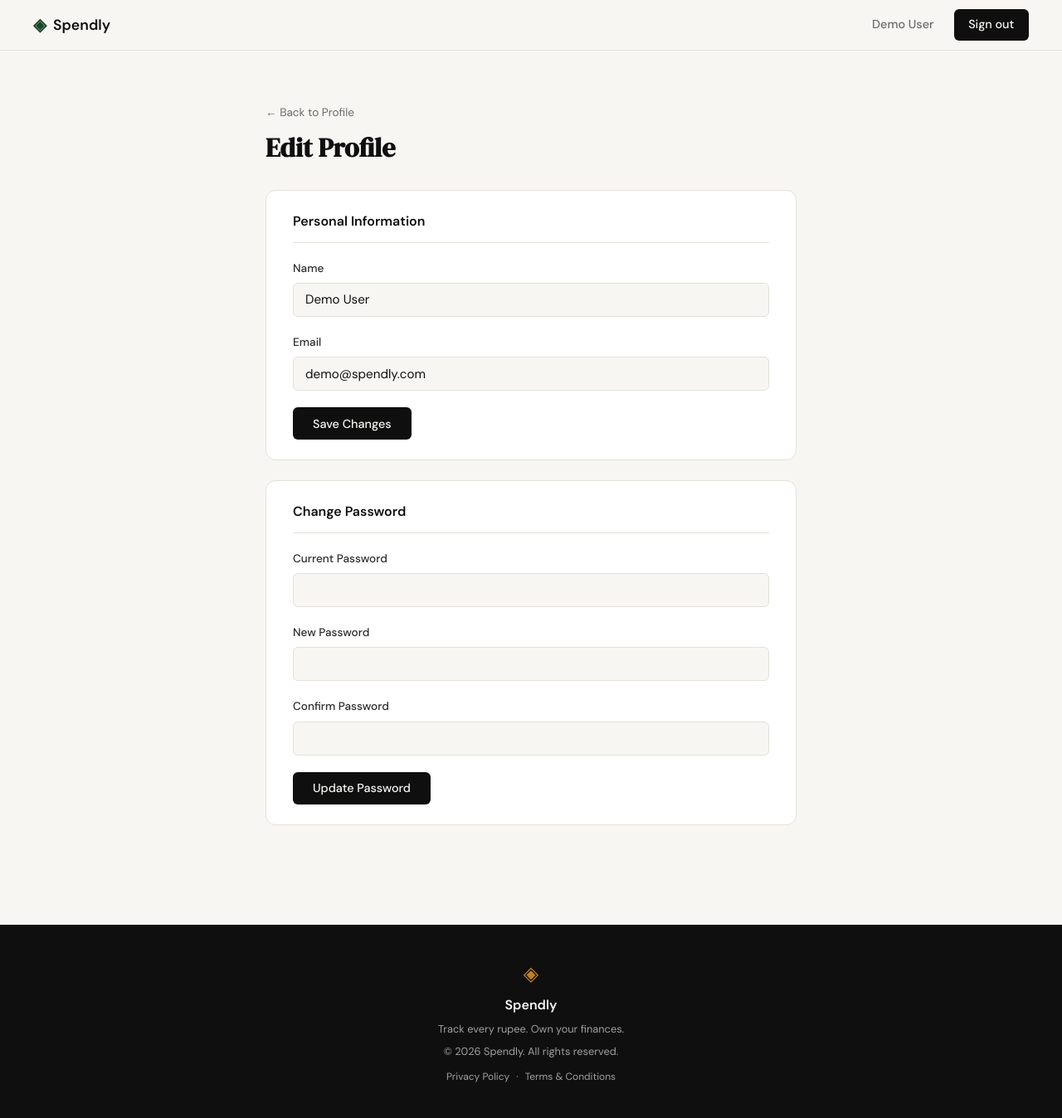
After one commit to anilrise11/spendly, a Flask app: page /profile/edit in a window 1280 px wide. The commit adds this page. Shown: the whole page at 83% size. Run offline with Flask 3, Linux system fonts and the light colour scheme; a user stored in the database is signed in; data comes from the database, SQL or seed files in the repository.

Commit message:
backend routes for profile page edit and password change
Co-Authored-By: Claude Sonnet 4.6 <noreply@anthropic.com>

```diff
--- a/app.py
+++ b/app.py
@@ -171,6 +171,87 @@ def profile():
     )
 
 
+@app.route("/profile/edit")
+def edit_profile():
+    if not session.get('user_id'):
+        return redirect(url_for('login'))
+    conn = get_db()
+    try:
+        user = conn.execute(
+            "SELECT id, name, email FROM users WHERE id = ?",
+            (session['user_id'],)
+        ).fetchone()
+    finally:
+        conn.close()
+    return render_template("profile_edit.html", user=user)
+
+
+@app.route("/profile/edit", methods=["POST"])
+def update_profile():
+    if not session.get('user_id'):
+        return redirect(url_for('login'))
+    name  = request.form.get("name", "").strip()
+    email = request.form.get("email", "").strip()
+    if not name:
+        return render_template("profile_edit.html", user={"name": name, "email": email},
+                               profile_error="Name is required.")
+    if not email:
+        return render_template("profile_edit.html", user={"name": name, "email": email},
+                               profile_error="Email is required.")
+    conn = get_db()
+    try:
+        conn.execute(
+            "UPDATE users SET name = ?, email = ? WHERE id = ?",
+            (name, email, session['user_id'])
+        )
+        conn.commit()
+    except sqlite3.IntegrityError:
+        return render_template("profile_edit.html", user={"name": name, "email": email},
+                               profile_error="That email is already in use.")
+    finally:
+        conn.close()
+    session['user_name'] = name
+    flash("Profile updated.", "success")
+    return redirect(url_for('profile'))
+
+
+@app.route("/profile/password", methods=["POST"])
+def update_password():
+    if not session.get('user_id'):
+        return redirect(url_for('login'))
+    conn = get_db()
+    try:
+        user = conn.execute(
+            "SELECT name, email, password_hash FROM users WHERE id = ?",
+            (session['user_id'],)
+        ).fetchone()
+    finally:
+        conn.close()
+    current = request.form.get("current_password", "")
+    new_pw  = request.form.get("new_password", "")
+    confirm = request.form.get("confirm_password", "")
+    if not check_password_hash(user["password_hash"], current):
+        return render_template("profile_edit.html", user=user,
+                               password_error="Current password is incorrect.")
+    if len(new_pw) < 8:
+        return render_template("profile_edit.html", user=user,
+                               password_error="New password must be at least 8 characters.")
+    if new_pw != confirm:
+        return render_template("profile_edit.html", user=user,
+                               password_error="Passwords do not match.")
+    conn = get_db()
+    try:
+        conn.execute(
+            "UPDATE users SET password_hash = ? WHERE id = ?",
+            (generate_password_hash(new_pw), session['user_id'])
+        )
+        conn.commit()
+    finally:
+        conn.close()
+    flash("Password updated.", "success")
+    return redirect(url_for('profile'))
+
+
 @app.route("/expenses/add")
 def add_expense():
     return "Add expense — coming in Step 7"
--- a/static/css/style.css
+++ b/static/css/style.css
@@ -863,6 +863,83 @@ a { color: inherit; text-decoration: none; }
 .empty-state a:hover { text-decoration: underline; }
 
 /* ------------------------------------------------------------------ */
+/* Profile header action                                               */
+/* ------------------------------------------------------------------ */
+
+.profile-header-action {
+    display: flex;
+    align-items: center;
+    gap: 0.75rem;
+}
+
+/* ------------------------------------------------------------------ */
+/* Edit profile page                                                   */
+/* ------------------------------------------------------------------ */
+
+.edit-page {
+    padding: 4rem 2rem 6rem;
+}
+
+.edit-inner {
+    max-width: 640px;
+    margin: 0 auto;
+}
+
+.edit-header {
+    margin-bottom: 2rem;
+}
+
+.edit-back {
+    display: block;
+    font-size: 0.85rem;
+    color: var(--ink-muted);
+    text-decoration: none;
+    margin-bottom: 0.75rem;
+}
+
+.edit-back:hover {
+    color: var(--ink);
+}
+
+.edit-title {
+    font-family: var(--font-display);
+    font-size: 2rem;
+    color: var(--ink);
+    line-height: 1.2;
+}
+
+.edit-section {
+    background: var(--paper-card);
+    border: 1px solid var(--border);
+    border-radius: var(--radius-md);
+    padding: 1.5rem 2rem;
+    margin-bottom: 1.5rem;
+}
+
+.edit-section-title {
+    font-size: 1rem;
+    font-weight: 600;
+    color: var(--ink);
+    margin-bottom: 1.25rem;
+    padding-bottom: 0.75rem;
+    border-bottom: 1px solid var(--border);
+}
+
+.form-error {
+    font-size: 0.85rem;
+    color: var(--danger);
+    margin-top: 0.35rem;
+    margin-bottom: 1rem;
+}
+
+.form-success {
+    font-size: 0.85rem;
+    color: var(--accent);
+    margin-top: 0.35rem;
+    margin-bottom: 1rem;
+}
+
+/* ------------------------------------------------------------------ */
 /* Responsive                                                          */
 /* ------------------------------------------------------------------ */
 
--- a/templates/base.html
+++ b/templates/base.html
@@ -32,6 +32,11 @@
     </nav>
 
     <main class="main-content">
+        {% with messages = get_flashed_messages(with_categories=true) %}
+          {% for category, message in messages %}
+            <div class="flash-{{ category }}">{{ message }}</div>
+          {% endfor %}
+        {% endwith %}
         {% block content %}{% endblock %}
     </main>
 
--- a/templates/profile.html
+++ b/templates/profile.html
@@ -14,6 +14,7 @@
                 <p class="profile-subtitle">Member since {{ user.created_at[:10] }}</p>
             </div>
             <div class="profile-header-action">
+                <a href="{{ url_for('edit_profile') }}" class="btn-ghost">Edit Profile</a>
                 <a href="{{ url_for('add_expense') }}" class="btn-primary">
                     <i data-lucide="plus"></i> Add Expense
                 </a>
--- /dev/null
+++ b/templates/profile_edit.html
@@ -0,0 +1,65 @@
+{% extends "base.html" %}
+
+{% block title %}Edit Profile — Spendly{% endblock %}
+
+{% block content %}
+
+<div class="edit-page">
+    <div class="edit-inner">
+
+        <div class="edit-header">
+            <a href="{{ url_for('profile') }}" class="edit-back">← Back to Profile</a>
+            <h1 class="edit-title">Edit Profile</h1>
+        </div>
+
+        <!-- Profile info section -->
+        <div class="edit-section">
+            <h2 class="edit-section-title">Personal Information</h2>
+            <form method="POST" action="{{ url_for('update_profile') }}">
+                <div class="form-group">
+                    <label class="form-label" for="name">Name</label>
+                    <input class="form-input" type="text" id="name" name="name"
+                           value="{{ user.name }}" required>
+                </div>
+                <div class="form-group">
+                    <label class="form-label" for="email">Email</label>
+                    <input class="form-input" type="email" id="email" name="email"
+                           value="{{ user.email }}" required>
+                </div>
+                {% if profile_error %}
+                    <p class="form-error">{{ profile_error }}</p>
+                {% endif %}
+                <button type="submit" class="btn-primary">Save Changes</button>
+            </form>
+        </div>
+
+        <!-- Password section -->
+        <div class="edit-section">
+            <h2 class="edit-section-title">Change Password</h2>
+            <form method="POST" action="{{ url_for('update_password') }}">
+                <div class="form-group">
+                    <label class="form-label" for="current_password">Current Password</label>
+                    <input class="form-input" type="password" id="current_password"
+                           name="current_password" required>
+                </div>
+                <div class="form-group">
+                    <label class="form-label" for="new_password">New Password</label>
+                    <input class="form-input" type="password" id="new_password"
+                           name="new_password" minlength="8" required>
+                </div>
+                <div class="form-group">
+                    <label class="form-label" for="confirm_password">Confirm Password</label>
+                    <input class="form-input" type="password" id="confirm_password"
+                           name="confirm_password" required>
+                </div>
+                {% if password_error %}
+                    <p class="form-error">{{ password_error }}</p>
+                {% endif %}
+                <button type="submit" class="btn-primary">Update Password</button>
+            </form>
+        </div>
+
+    </div>
+</div>
+
+{% endblock %}
```
Also changed, not shown: .claude/specs/05-backend-routes-for-profile-page.md (added).
